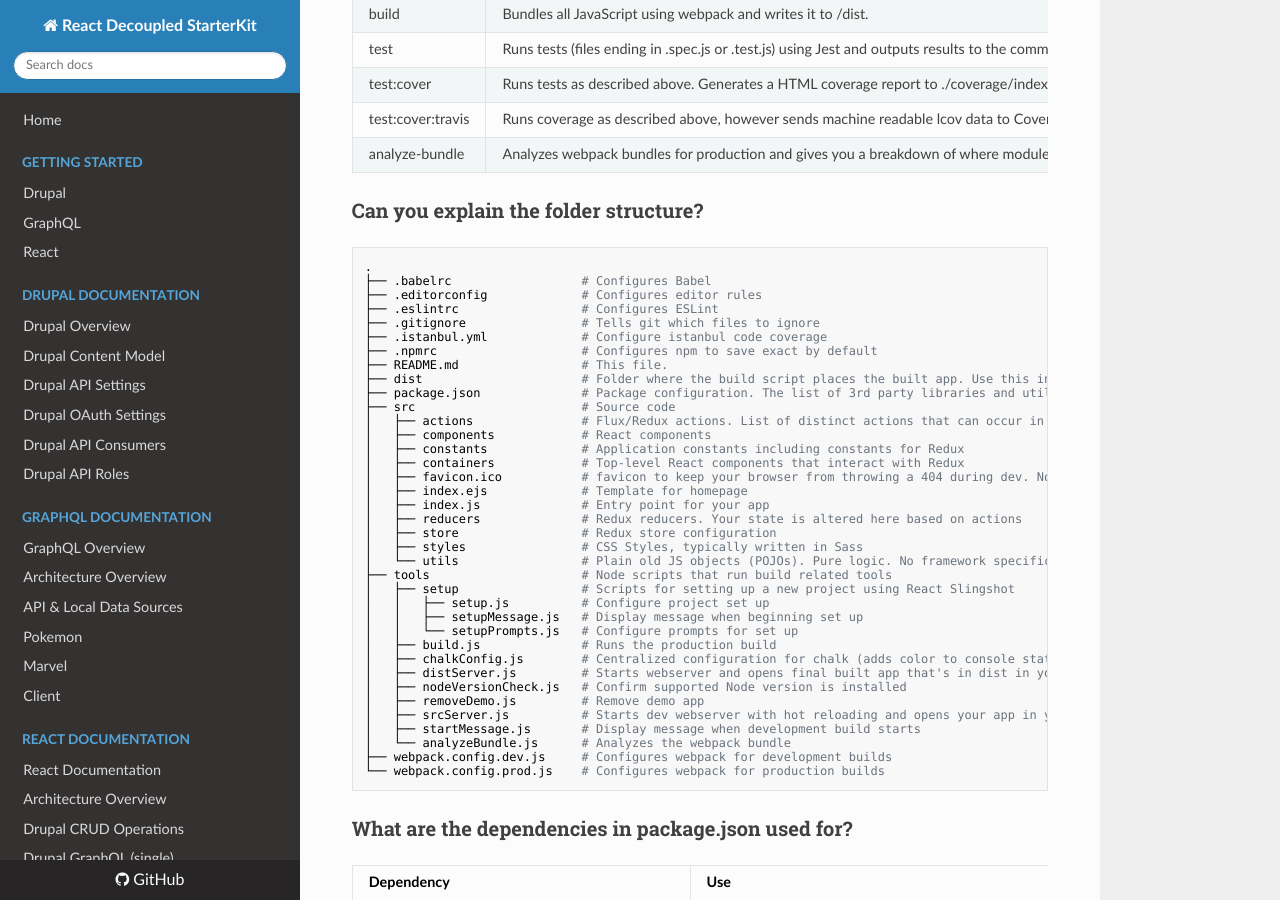
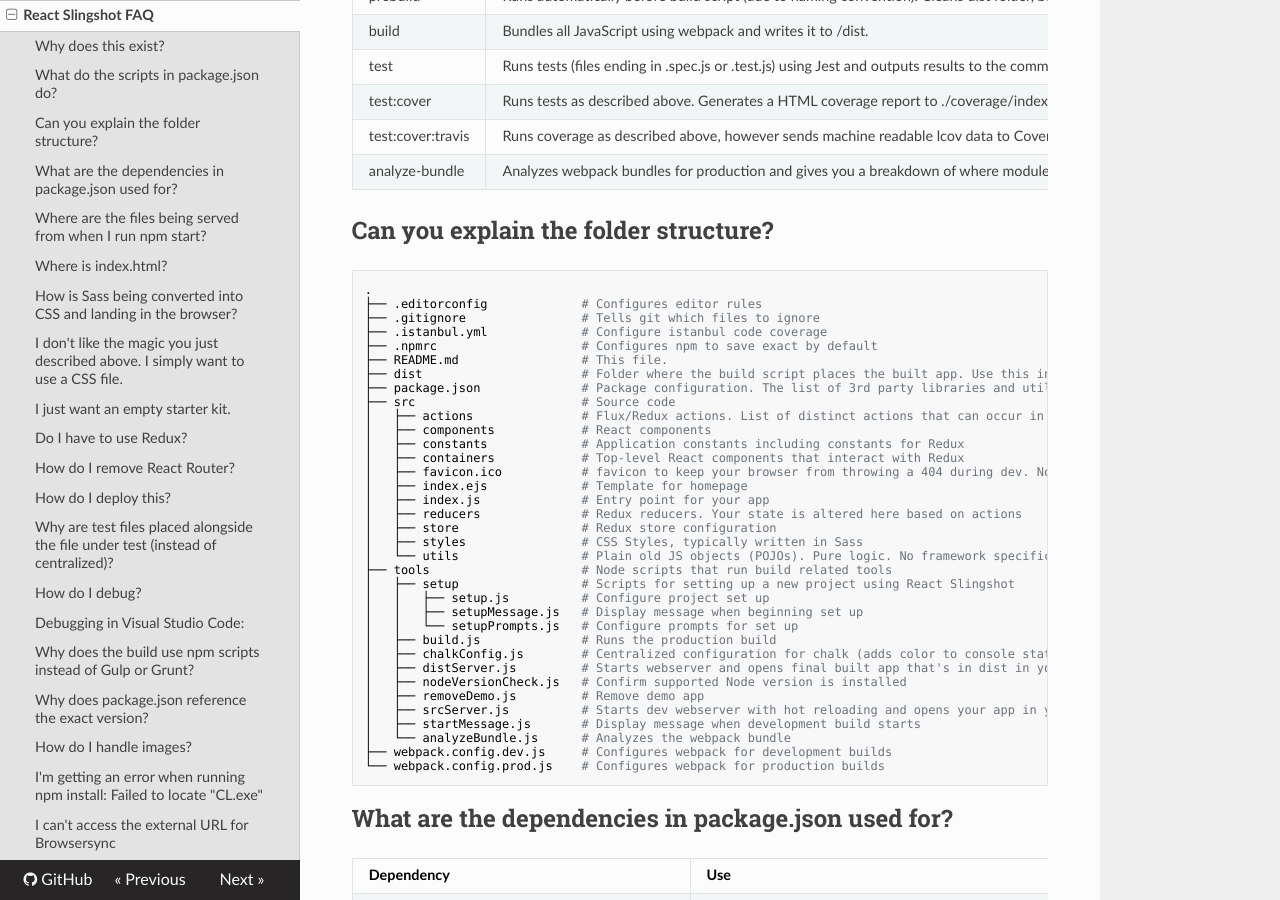
Before and after one commit to steveworley/decoupledkit-react, an MkDocs documentation site: the page built from docs/react-slingshot/FAQ.md, in a window 1280 px wide and 900 px high, scrolled down 1919 px. Built offline with MkDocs 1.6.1, drawn with Linux system fonts in a browser that asks for light colours; nearby versions of some CDN libraries; old or Windows-style settings are respelled for this version of MkDocs; some of the changed text lies outside the part shown.

Commit message:
Adding react slingshot references and notations.

````diff
--- a/docs/react-slingshot/FAQ.md
+++ b/docs/react-slingshot/FAQ.md
@@ -1,15 +1,16 @@
-## FAQ
+# FAQ
+
 [Why does this exist?](#why-does-this-exist)
 
-[What do the scripts in package.json do?](#what-do-the-scripts-in-package.json-do)
+[What do the scripts in package.json do?](#what-do-the-scripts-in-packagejson-do)
 
 [Can you explain the folder structure?](#can-you-explain-the-folder-structure)
 
-[What are the dependencies in package.json used for?](#what-are-the-dependencies-in-package.json-used-for)
+[What are the dependencies in package.json used for?](#what-are-the-dependencies-in-packagejson-used-for)
 
 [Where are the files being served from when I run `npm start`?](#where-are-the-files-being-served-from-when-i-run-npm-start)
 
-[Where is index.html?](#where-is-index.html)
+[Where is index.html?](#where-is-indexhtml)
 
 [How is Sass being converted into CSS and landing in the browser?](#how-is-sass-being-converted-into-css-and-landing-in-the-browser)
 
@@ -47,12 +48,12 @@
 
 ---
 
-<a name="why-does-this-exist"></a>
-### Why does this exist?
+## Why does this exist?
+
 This starter kit implements best practices like testing, minification, bundling, and so on. It codifies a long list of decisions that you no longer have to make to get rolling. It saves you from the long, painful process of wiring it all together into an automated dev environment and build process. It's also useful as inspiration for ideas you might want to integrate into your current development environment or build process.
 
-<a name="what-do-the-scripts-in-package.json-do"></a>
-### What do the scripts in package.json do?
+## What do the scripts in package.json do?
+
 Unfortunately, scripts in package.json can't be commented inline because the JSON spec doesn't support comments, so I'm providing info on what each script in package.json does here.
 
 | **Script** | **Description** |
@@ -71,13 +72,11 @@
 | test:cover:travis | Runs coverage as described above, however sends machine readable lcov data to Coveralls. This should only be used from the travis build! |
 | analyze-bundle | Analyzes webpack bundles for production and gives you a breakdown of where modules are used and their sizes via a convenient interactive zoomable treemap. |
 
-<a name="can-you-explain-the-folder-structure"></a>
-### Can you explain the folder structure?
-```
+## Can you explain the folder structure?
+
+```bash
 .
-├── .babelrc                  # Configures Babel
 ├── .editorconfig             # Configures editor rules
-├── .eslintrc                 # Configures ESLint
 ├── .gitignore                # Tells git which files to ignore
 ├── .istanbul.yml             # Configure istanbul code coverage
 ├── .npmrc                    # Configures npm to save exact by default
@@ -113,8 +112,8 @@
 └── webpack.config.prod.js    # Configures webpack for production builds
 ```
 
-<a name="what-are-the-dependencies-in-package.json-used-for"></a>
-### What are the dependencies in package.json used for?
+## What are the dependencies in package.json used for?
+
 | **Dependency** | **Use** |
 |----------|-------|
 |autoprefixer | Automatically adds vendor prefixes, using data from Can I Use. |
@@ -173,16 +172,16 @@
 |webpack-hot-middleware| Use to integrate Webpack's hot reloading support with Browser-sync |
 |webpack-md5-hash| Hash bundles, and use the hash for the filename so that the filename only changes when contents change|
 
-<a name="where-are-the-files-being-served-from-when-i-run-npm-start"></a>
-### Where are the files being served from when I run `npm start`?
+## Where are the files being served from when I run `npm start`?
+
 Webpack serves your app in memory when you run `npm start`. No physical files are written. However, the web root is /src, so you can reference files under /src in index.html. When the app is built using `npm run build`, physical files are written to /dist and the app is served from /dist.
 
-<a name="where-is-index.html"></a>
-### Where is index.html?
+## Where is index.html?
+
 It's generated by webpack using htmlWebpackPlugin. This plugin dynamically generates index.html based on the configuration in webpack.config. It also adds references to the JS and CSS bundles using hash-based filenames to bust cache. Separate bundles for vendor and application code are created and referencing within the generated index.html file so that vendor libraries and app code can be cached separately by the browser. The bundle filenames are based on the file's hash, so the filenames only change when the file contents change. For more information on this, read [Long-term caching of static assets with Webpack](https://medium.com/@okonetchnikov/long-term-caching-of-static-assets-with-webpack-1ecb139adb95#.4aeatmtfz) and [html-webpack-plugin](https://github.com/ampedandwired/html-webpack-plugin)
 
-<a name="how-is-sass-being-converted-into-css-and-landing-in-the-browser"></a>
-### How is Sass being converted into CSS and landing in the browser?
+## How is Sass being converted into CSS and landing in the browser?
+
 Magic! Okay, more specifically, we're handling it differently in dev (`npm start`) vs prod (`npm run build`)
 
 When you run `npm start`:
@@ -201,20 +200,20 @@
 
 For both of the above methods, a separate sourcemap is generated for debugging Sass in [compatible browsers](http://thesassway.com/intermediate/using-source-maps-with-sass).
 
-<a name="i-dont-like-the-magic-you-just-described-above-i-simply-want-to-use-a-css-file"></a>
-### I don't like the magic you just described above. I simply want to use a CSS file.
+## I don't like the magic you just described above. I simply want to use a CSS file.
+
 No problem. Reference your CSS file in index.html, and add a step to the build process to copy your CSS file over to the same relative location /dist as part of the build step. But be forwarned, you lose style hot reloading with this approach.
 
-<a name="i-just-want-an-empty-starter-kit"></a>
-### I just want an empty starter kit.
+## I just want an empty starter kit.
+
 This starter kit includes an example app so you can see how everything hangs together on a real app. When you're done reviewing it, run this to remove the demo app:
 
   `npm run remove-demo`
 
 Don't want to use Redux? See the next question for some steps on removing Redux.
 
-<a name="do-i-have-to-use-redux"></a>
-### Do I have to use Redux?
+## Do I have to use Redux?
+
 Nope. Redux is useful for applications with more complex data flows. If your app is simple, Redux is overkill. Remove Redux like this:
 
  1. Run `npm run remove-demo`
@@ -222,13 +221,12 @@
  3. Create a new empty component in /components.
  4. Call render on the new top level component you created in step 3 in src/index.js.
 
-<a name="how-do-i-remove-react-router"></a>
-### How do I remove React Router?
+## How do I remove React Router?
+
  1. Uninstall React Router and routing related packages: `npm uninstall --save react-router-dom`
  2. Remove `import { Switch, NavLink, Route } from 'react-router-dom';` from top of `src/components/App.js`, add a reference to `src/components/FuelSavingsForm.js`, and replace body of (implicit) render with this: `<FuelSavingsPage />`.
 
-<a name="how-do-i-deploy-this"></a>
-### How do I deploy this?
+## How do I deploy this?
 `npm run build`. This will build the project for production. It does the following:
 * Minifies all JS
 * Sets NODE_ENV to prod so that React is built in production mode
@@ -236,8 +234,10 @@
 
 If the app destination is different from the server root (`/`) you need to reconfigure `output.publicPath` in `webpack.config.prod.js` before building the app. See [webpack docs](https://webpack.js.org/configuration/output/#output-publicpath) for more information.
 
-<a name="why-are-test-files-placed-alongside-the-file-under-test-instead-of-centralized"></a>
-### Why are test files placed alongside the file under test (instead of centralized)?
+Check out this [blog post](www.latrovacommits.com/en/2017/12/14/how-publish-dist-folder-heroku/) showing two ways of deploying to Heroku.
+
+## Why are test files placed alongside the file under test (instead of centralized)?
+
 Streamlined automated testing is a core feature of this starter kit. All tests are placed in files that end in .spec.js. Spec files are placed in the same directory as the file under test. Why?
 + The existence of tests is highly visible. If a corresponding .spec file hasn't been created, it's obvious.
 + Easy to open since they're in the same folder as the file being tested.
@@ -247,8 +247,8 @@
 
 That said, you can of course place your tests under __test__ instead. Then Jest will simply look in /test to find your spec files.
 
-<a name="how-do-i-debug"></a>
-### How do I debug?
+## How do I debug?
+
 Since browsers don't currently support ES6, we're using Babel to compile our ES6 down to ES5. This means the code that runs in the browser looks different than what we wrote. But good news, a [sourcemap](http://www.html5rocks.com/en/tutorials/developertools/sourcemaps/) is generated to enable easy debugging. This means your original JS source will be displayed in your browser's dev console.
 *Note:* When you run `npm start`, no JS is minified. Why? Because minifying slows the build. So JS is only minified when you run the `npm run build` script. See [more on building for production above](https://github.com/coryhouse/react-slingshot/blob/master/docs/FAQ.md#how-do-i-deploy-this).
 
@@ -260,50 +260,49 @@
  2. Do **not** enable serving files from your filesystem in Chrome dev tools. If you do, Chrome (and perhaps other browsers) may not show you the latest version of your code after you make a source code change. Instead **you must close the source view tab you were using and reopen it to see the updated source code**. It appears Chrome clings to the old sourcemap until you close and reopen the source view tab. To clarify, you don't have to close the actual tab that is displaying the app, just the tab in the console that's displaying the source file that you just changed.
  3. If the latest source isn't displaying the console, force a refresh. Sometimes Chrome seems to hold onto a previous version of the sourcemap which will cause you to see stale code.
 
-<a name="debugging-in-visual-studio-code"></a>
-#### Debugging in Visual Studio Code:
+## Debugging in Visual Studio Code:
+
   * Install the [Debugger for Chrome](https://marketplace.visualstudio.com/items?itemName=msjsdiag.debugger-for-chrome) extension.
   * Follow the instructions on how to [configure debugging in Visual Studio code](https://github.com/Microsoft/vscode-chrome-debug/blob/master/README.md#using-the-debugger).
 
 Don't see your favorite code editor debugging configuration here? Submit a PR and we'll be glad to add it to the FAQ.md.
 
-<a name="why-does-the-build-use-npm-scripts-instead-of-gulp-or-grunt"></a>
-### Why does the build use npm scripts instead of Gulp or Grunt?
+## Why does the build use npm scripts instead of Gulp or Grunt?
+
 In short, Gulp is an unnecessary abstraction that creates more problems than it solves. [Here's why](https://medium.com/@housecor/why-i-left-gulp-and-grunt-for-npm-scripts-3d6853dd22b8#.vtaziro8n).
 
-<a name="why-does-packagejson-reference-the-exact-version"></a>
-### Why does package.json reference the exact version?
+## Why does package.json reference the exact version?
+
 This assures that the build won't break when some new version is released. Unfortunately, many package authors don't properly honor [Semantic Versioning](http://semver.org), so instead, as new versions are released, we'll test them and then introduce them into React Slingshot. But yes, this means when you do `npm update` no new dependencies will be pulled down. You'll have to update package.json with the new version manually.
 
-<a name="how-do-i-handle-images"></a>
-### How do I handle images?
-Via <a href="https://github.com/webpack/file-loader">Webpack's file loader</a>. Example:
+## How do I handle images?
 
-```
+Via [Webpack's file loader](https://github.com/webpack/file-loader). Example:
+
+```html
 <img src={require('./src/images/myImage.jpg')} />
-
 ```
 
 Webpack will then intelligently handle your image for you. For the production build, it will copy the physical file to /dist, give it a unique filename, and insert the appropriate path in your image tag.
 
-<a name="im-getting-an-error-when-running-npm-install-failed-to-locate-clexe"></a>
-### I'm getting an error when running npm install: Failed to locate "CL.exe"
+## I'm getting an error when running npm install: Failed to locate "CL.exe"
+
 On Windows, you need to install extra dependencies for browser-sync to build and install successfully. Follow the getting started steps above to assure you have the necessary dependencies on your machine.
 
-<a name="i-cant-access-the-external-url-for-browsersync"></a>
-### I can't access the external URL for Browsersync
+## I can't access the external URL for Browsersync
+
 To hit the external URL, all devices must be on the same LAN. So this may mean your dev machine needs to be on the same Wifi as the mobile devices you're testing. Alternatively, you can use a tool like [localtunnel](https://localtunnel.github.io/www/) or [ngrok](https://ngrok.com) to expose your app via a public URL. This way, you can interact with the Browsersync hosted app on any device.
 
-<a name="what-about-the-redux-devtools"></a>
-### What about the Redux Devtools?
+## What about the Redux Devtools?
+
 Install the [Redux devtools extension](https://chrome.google.com/webstore/detail/redux-devtools/lmhkpmbekcpmknklioeibfkpmmfibljd?hl=en) in Chrome Developer Tools. If you're interested in running Redux dev tools cross-browser, Barry Staes created a [branch with the devtools incorporated](https://github.com/coryhouse/react-slingshot/pull/27).
 
-<a name="hot-reloading-isnt-working"></a>
-### Hot reloading isn't working!
+## Hot reloading isn't working!
+
 Hot reloading doesn't always play nicely with stateless functional components at this time. [This is a known limitation that is currently being worked](https://github.com/gaearon/babel-plugin-react-transform/issues/57). To avoid issues with hot reloading for now, use a traditional class-based React component at the top of your component hierarchy.
 
-<a name="how-do-i-setup-code-coverage-reporting"></a>
-### How do I setup code coverage reporting?
+## How do I setup code coverage reporting?
+
 Use the `npm run test:cover` command to run the tests, building a code coverage report. The report is written to `/coverage/lcov-report/index.html`. Slingshot provides a script for this:
 
 ```bash
@@ -320,5 +319,6 @@
 
 You can get the badge from the Coveralls website.
 
-### What about TypeScript?
+## What about TypeScript?
+
 Here's a [fork with TS support](https://github.com/typescriptcrew/ts-react-slingshot).
--- a/mkdocs.yml
+++ b/mkdocs.yml
@@ -41,3 +41,8 @@
     - API Failover Techniques: 'react-apifailover.md'
     - API Mocking Techniques: 'react-apimock.md'
     - Chatbot: 'react-chatbot.md'
+  - React Slingshot Documentation:
+    - React Slingshot: 'react-slingshot/README.md'
+    - React Slingshot FAQ: 'react-slingshot/FAQ.md'
+    - Drupal CRUD Contributors: 'react-slingshot/CONTRIBUTORS.md'
+    - Drupal CRUD Contributing: 'react-slingshot/CONTRIBUTING.md'
````
Also changed, not shown: README.md (+6 -0 lines), docs/index.md (+6 -0 lines), docs/react-slingshot/CONTRIBUTING.md (added, +47 -0 lines), docs/react-slingshot/CONTRIBUTORS.md (added, +19 -0 lines), docs/react-slingshot/README.md (renamed from docs/react-slingshot/React-Slingshot.md, +88 -25 lines), 1 other file.
